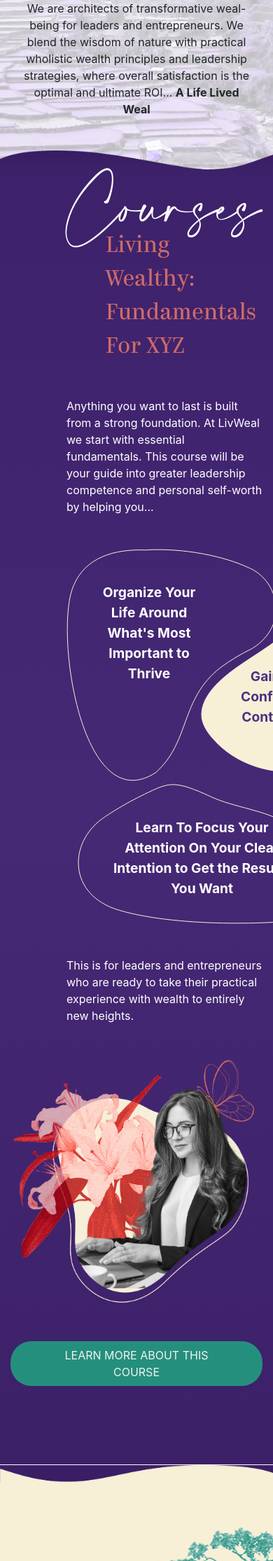
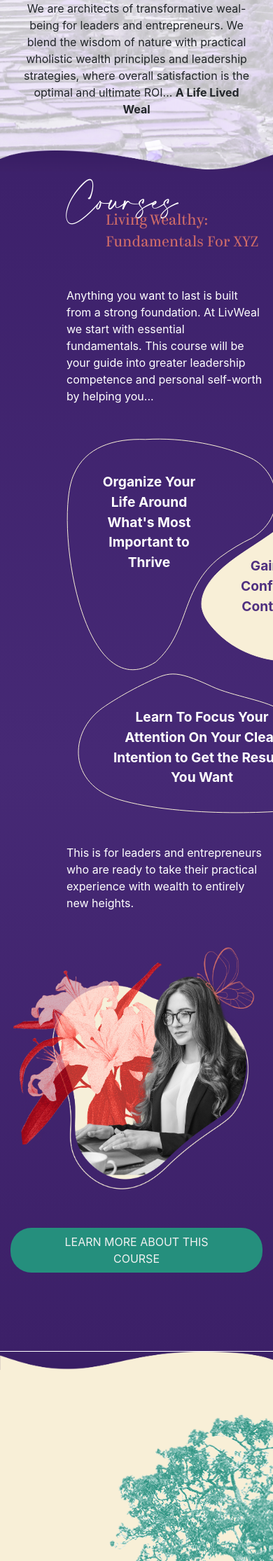
Before and after one commit to emjaygabriel/livweal-test-pages, a PHP site: page / in a window 390 px wide; the page is wider, and only the part inside the window is pictured. Shown: the part 325-2555 px from the top of that part at 70% size. Run offline with PHP 8.4, Linux system fonts and the light colour scheme; style sheets or scripts are compiled from the project's sources.

Commit message:
responsiveness offerings page

```diff
--- a/livweal-website/assets/sass/offerings.scss
+++ b/livweal-website/assets/sass/offerings.scss
@@ -64,13 +64,13 @@
             h2 {
                 font-family: $font_amalfi;
                 color: #fff;
-                font-size: 5rem;
+                font-size: $lg_heading;
             }
             h3 {
                 font-family: $font_kazimir;
                 color: $red_color;
                 line-height: 1.5;
-                font-size: 3rem;
+                font-size: $lg_subheading;
                 margin-left: 3.5rem;
                 margin-top: -1.5rem;
                 margin-bottom: 3rem;
@@ -269,7 +269,42 @@
     }
 }
 
+@media screen and (max-width: 1760px) {
+    .offerings_courses {
+        .courses-left-side {
+            ul {
+                transform: scale(0.9);
+                transform-origin: left top;
+                height: 525px;
+            }
+        }
+    }
+}
 
+@media screen and (max-width: 1745px) {
+    .offerings_courses {
+        .courses-left-side {
+            ul {
+                transform: scale(0.7);
+                transform-origin: left top;
+                height: 470px;
+            }
+        }
+    }
+}
+
+@media screen and (max-width: 1650px) {
+    .offerings_courses {
+        .courses-left-side {
+
+            ul {
+                height: 430px;
+                transform: scale(0.8);
+                transform-origin: left top;
+            }
+        }
+    }
+}
 
 @media screen and (max-width: 1280px) {
     #body_section {
@@ -278,19 +313,44 @@
                 padding-top: 10rem;
                 padding-bottom: 15rem;
                 h1 {
-                    font-size: 4rem;
+                    font-size: $md_heading;
                     margin-bottom: 4rem;
                 }
                 h3 {
                     font-family: $font_kazimir;
-                    font-size: 2.3rem;
+                    font-size: $md_subheading;
                     margin-bottom: 3rem;
                 }
                 p {
                     // font-family: $font_kazimir;
                     max-width: 800px;
+                    font-size: $md_paragraph_heading;
+                }
+            }
+        }
+        .offerings_courses {
+            .courses-left-side {
+                padding-left: 2rem;
+                h2 {
+                    font-size: 4rem;
+                }
+                h3 {
+                    font-size: 2.3rem;
+                }
+                p {
                     font-size: 1.1rem;
                 }
+                .standard-button {
+                    font-size: 1.1rem;
+                }
+                ul {
+                    height: 360px;
+                    transform: scale(0.6);
+                    transform-origin: left top;
+                }
+            }
+            .courses-right-side {
+
             }
         }
     }
@@ -304,18 +364,41 @@
                 padding-top: 8rem;
                 padding-bottom: 12rem;
                 h1 {
-                    font-size: 3rem;
+                    font-size: $sm_heading;
                     margin-bottom: 3rem;
                 }
                 h3 {
                     font-family: $font_kazimir;
-                    font-size: 1.8rem;
+                    font-size: $sm_subheading;
                     margin-bottom: 2rem;
                 }
                 p {
                     // font-family: $font_kazimir;
                     max-width: 800px;
-                    font-size: 1rem;
+                    font-size: $sm_paragraph;
+                }
+            }
+        }
+        .offerings_courses {
+            .courses-left-side {
+                padding-left: 2rem;
+                ul {
+                    height: 310px;
+                    transform: scale(0.5);
+                    transform-origin: left top;
+                }
+            }
+        }
+    }
+}
+
+@media screen and (max-width: 991px) {
+    #body_section {
+        .offerings_courses {
+            .courses-left-side {
+                ul {
+                    height: 580px;
+                    transform: scale(1);
                 }
             }
         }
@@ -347,19 +430,19 @@
         .offerings_courses {
             .courses-right-side {
                 .standard-button {
-                    font-size: 1rem;
+                    font-size: $xs_button_size;
                 }
             }
             .courses-left-side {
                 padding-left: 5rem;
                 h2 {
-                    font-size: 3.5rem;
+                    font-size: $xs_heading;
                 }
                 h3 {
-                    font-size: 2rem;
+                    font-size: $xs_subheading;
                 }
                 p {
-                    font-size: 1rem;
+                    font-size: $xs_paragraph_heading;
                 }
 
             }
--- a/livweal-website/assets/sass/variables.scss
+++ b/livweal-website/assets/sass/variables.scss
@@ -1,5 +1,6 @@
 // _variables.scss
 
+/* colors */
 $primary_color: #14594C;
 $light_green: #258F7D;
 $color_violet: #4F3080;
@@ -9,6 +10,33 @@ $text_color1: #000;
 $blackColor: #020304;
 $red_color: #D06C68;
 
+
+/* font sizes */
+$lg_heading: 5rem;
+$lg_subheading: 3rem;
+$lg_paragraph_heading: 1.2rem;
+$lg_paragraph: 1.2rem;
+$lg_button_size: 1.2rem;
+
+$md_heading: 4rem;
+$md_subheading: 3rem;
+$md_paragraph_heading: 1.2rem;
+$md_paragraph: 1.2rem;
+$md_button_size: 1.2rem;
+
+$sm_heading: 3rem;
+$sm_subheading: 1.8rem;
+$sm_paragraph_heading: 1rem;
+$sm_paragraph: 1rem;
+$sm_button_size: 1.2rem;
+
+$xs_heading: 2rem;
+$xs_subheading: 1.3rem;
+$xs_paragraph_heading: 1rem;
+$xs_paragraph: 1rem;
+$xs_button_size: 1rem;
+
+/* font family */
 $font_amalfi: 'amalfi_coastregular';
 $font_kazimir: 'Kazimir';
 
```
Also changed, not shown: other parts of livweal-website/assets/sass/offerings.scss (+17 -17 lines), livweal-website/assets/sass/offerings.min.css, 1 other file.
